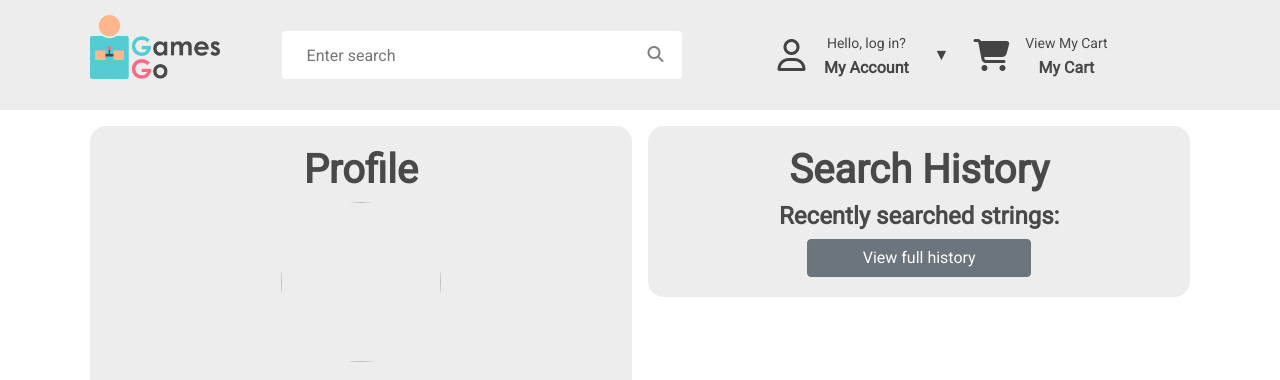
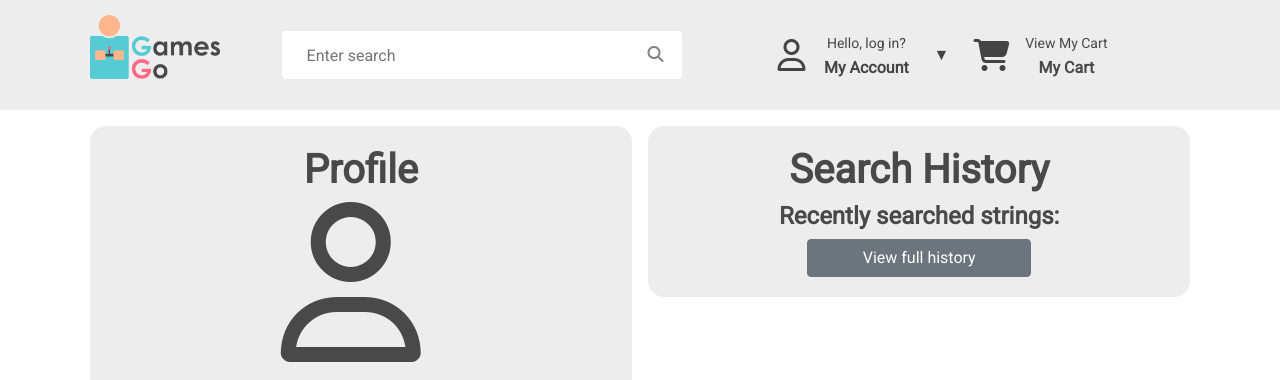
Before and after one commit to Thorarinng/VerkLegt2020, a Django app: page /user/account/ in a window 1280 px wide. Shown: the top 380 px of the page. Run offline with Django 3.2, Linux system fonts and the light colour scheme; some libraries are stand-ins or nearby versions.

Commit message:
small changes

```diff
--- a/Project/static/css/account-details.css
+++ b/Project/static/css/account-details.css
@@ -34,7 +34,7 @@ h1 {
     width: 10rem;
     height: 10rem;
     margin-bottom: 1rem;
-
+    justify-self: center;
 }
 
 .search-history {
--- a/Project/templates/navigation.html
+++ b/Project/templates/navigation.html
@@ -31,7 +31,11 @@
 
             <div id="login-trigger" href="{% url 'login' %}">
                 {% if user.is_authenticated %}
-                  <img src="{{ user.imgURL }}" style="height: 50px; width: 50px; border-radius: 50%" class="far fa-user">
+                  {% if user.imgURL %}
+                    <img src="{{ user.imgURL }}" style="height: 50px; width: 50px; border-radius: 50%" class="far fa-user">
+                  {% else %}
+                    <i class='far fa-user'></i>
+                  {% endif %}
                     <a id="hello">{{ user.firstName }}</a>
                     <a id="my-account">{{ user.lastName }}</a>
                 {% else %}
--- a/Project/templates/user/account/profile/profile_details.html
+++ b/Project/templates/user/account/profile/profile_details.html
@@ -1,7 +1,11 @@
 {% block content %}
     <div class="account-styling profile">
         <h1>Profile</h1>
-        <img class="profile-pic" src="{{ user.imgURL }}" alt="">
+        {% if user.imgURL %}
+            <img class="profile-pic" src="{{ user.imgURL }}" alt="">
+        {% else %}
+            <i class='far fa-user fa-10x profile-pic'></i>
+        {% endif %}
         <p> <b>First Name: </b> {{ user.firstName }}</p>
         <p> <b>Last Name: </b> {{ user.lastName }}</p>
         <p> <b> Email: </b> {{ user.email }} </p>
```
